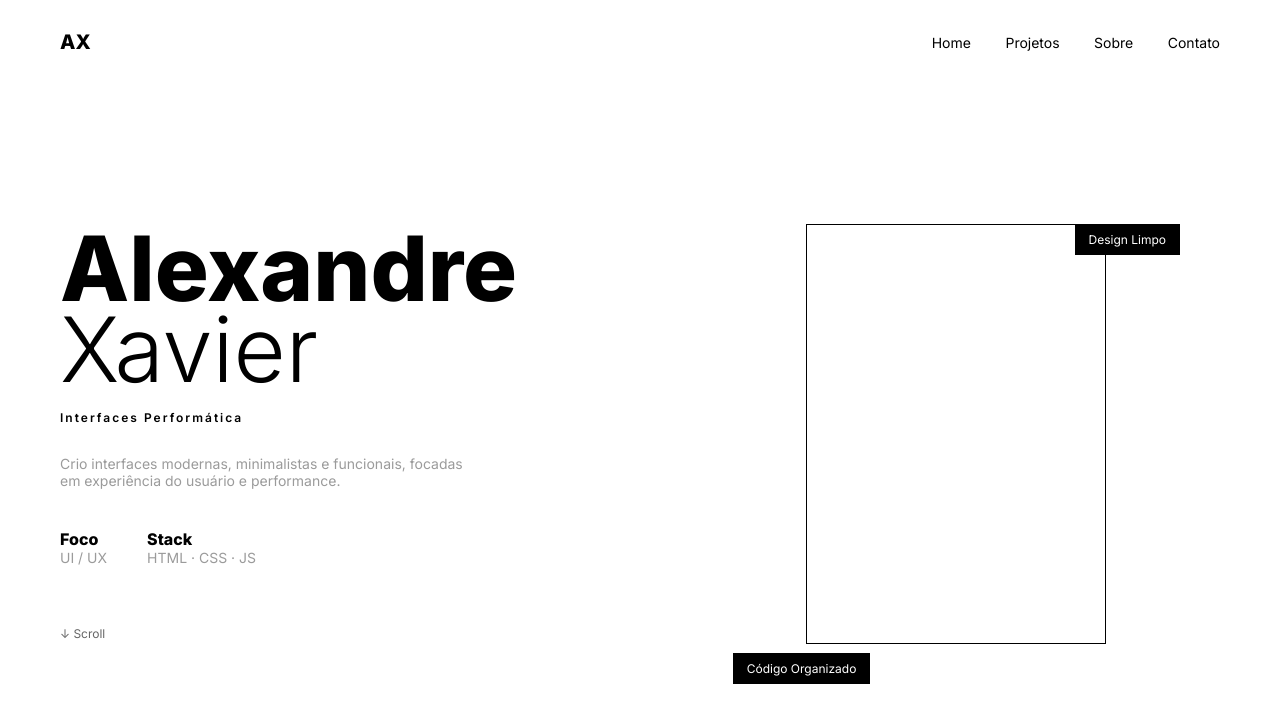
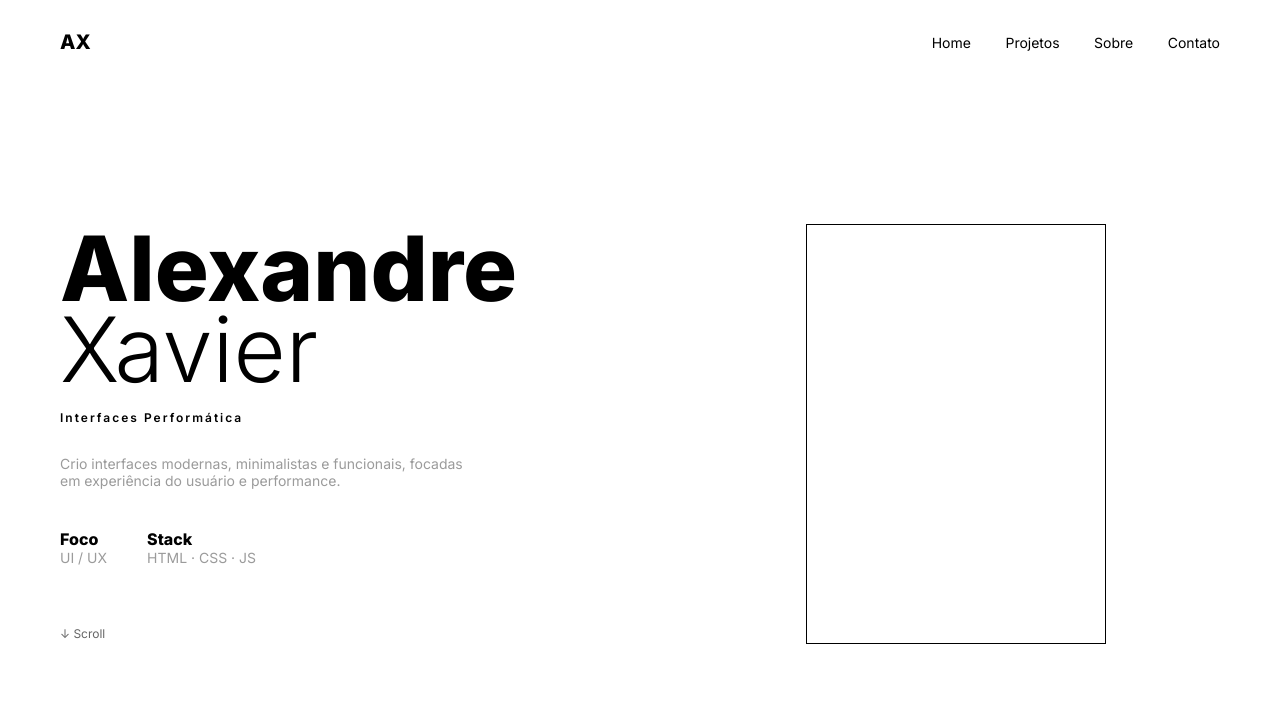
Before and after one commit to Xanddev77/Xanddev77.github.io, a plain HTML site: page index.html in a window 1280 px wide. Shown: the top 722 px of the page. Drawn offline with nearby package versions, Linux system fonts and the light colour scheme.

Commit message:
Atualizar o index.html

```diff
--- a/index.html
+++ b/index.html
@@ -56,8 +56,7 @@
     <section class="hero-visual">
       <div class="visual-box"></div>
 
-      <div class="tag top">Design Limpo</div>
-      <div class="tag bottom">Código Organizado</div>
+
     </section>
 
   </main>
```
